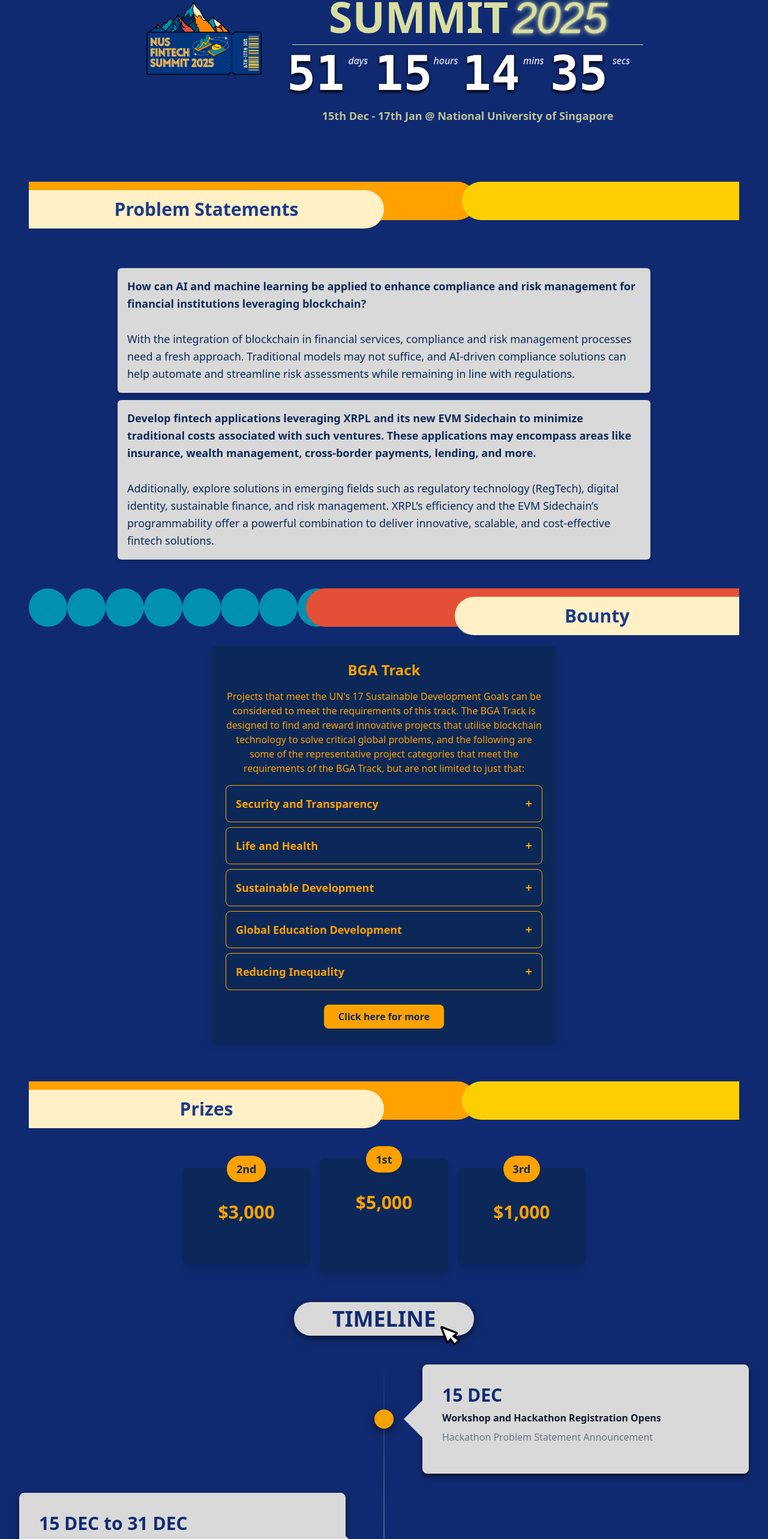
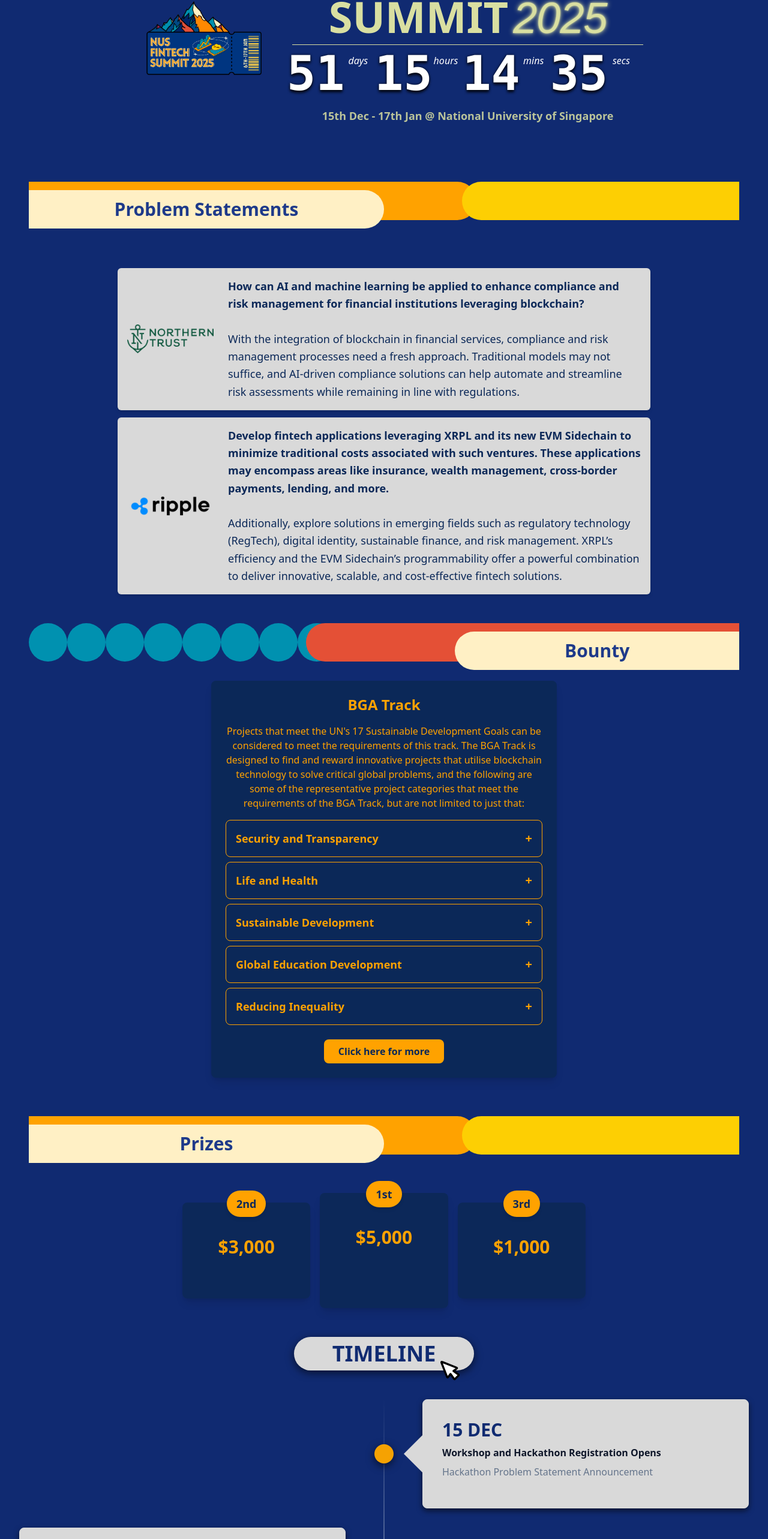
Before and after one commit to NUS-Fintech-Society/SD_Fintech_Summit_2025, a Next.js app: page / in a window 1280 px wide. Shown: the part 201-2767 px from the top of the page at 60% size. Built offline with nearby package versions, Linux system fonts and the light colour scheme.

Commit message:
fix: edit timeline and PS

```diff
--- a/src/components/home/ProblemStatement.tsx
+++ b/src/components/home/ProblemStatement.tsx
@@ -7,13 +7,27 @@
       <DoubleCapsuleBanner title="Problem Statements" />
       <div className="flex flex-col items-center justify-center space-y-3 w-full mt-12">
         {/* Stylish box for problem statements */}
-        <div className="bg-[#D9D9D9] w-full sm:w-10/12 lg:w-9/12 min-h-28 rounded-md p-4 text-lg leading-relaxed text-[#0B2858] shadow-md">
-          <strong>How can AI and machine learning be applied to enhance compliance and risk management for financial institutions leveraging blockchain?</strong><br /><br />
-          With the integration of blockchain in financial services, compliance and risk management processes need a fresh approach. Traditional models may not suffice, and AI-driven compliance solutions can help automate and streamline risk assessments while remaining in line with regulations.
+        <div className="bg-[#D9D9D9] w-full sm:w-10/12 lg:w-9/12 min-h-28 rounded-md p-4 text-lg leading-relaxed text-[#0B2858] shadow-md flex items-center space-x-6">
+          <img
+            src="/sponsors/Northern Trust.png"
+            alt="Northern Trust Logo"
+            className="w-36 h-36 object-contain" // Significantly increased size
+          />
+          <div>
+            <strong>How can AI and machine learning be applied to enhance compliance and risk management for financial institutions leveraging blockchain?</strong><br /><br />
+            With the integration of blockchain in financial services, compliance and risk management processes need a fresh approach. Traditional models may not suffice, and AI-driven compliance solutions can help automate and streamline risk assessments while remaining in line with regulations.
+          </div>
         </div>
-        <div className="bg-[#D9D9D9] w-full sm:w-10/12 lg:w-9/12 min-h-28 rounded-md p-4 text-lg leading-relaxed text-[#0B2858] shadow-md">
-          <strong>Develop fintech applications leveraging XRPL and its new EVM Sidechain to minimize traditional costs associated with such ventures. These applications may encompass areas like insurance, wealth management, cross-border payments, lending, and more.</strong><br /><br />
-          Additionally, explore solutions in emerging fields such as regulatory technology (RegTech), digital identity, sustainable finance, and risk management. XRPL’s efficiency and the EVM Sidechain’s programmability offer a powerful combination to deliver innovative, scalable, and cost-effective fintech solutions.
+        <div className="bg-[#D9D9D9] w-full sm:w-10/12 lg:w-9/12 min-h-28 rounded-md p-4 text-lg leading-relaxed text-[#0B2858] shadow-md flex items-center space-x-6">
+          <img
+            src="/sponsors/Ripple.png"
+            alt="Ripple Logo"
+            className="w-36 h-36 object-contain" // Significantly increased size
+          />
+          <div>
+            <strong>Develop fintech applications leveraging XRPL and its new EVM Sidechain to minimize traditional costs associated with such ventures. These applications may encompass areas like insurance, wealth management, cross-border payments, lending, and more.</strong><br /><br />
+            Additionally, explore solutions in emerging fields such as regulatory technology (RegTech), digital identity, sustainable finance, and risk management. XRPL’s efficiency and the EVM Sidechain’s programmability offer a powerful combination to deliver innovative, scalable, and cost-effective fintech solutions.
+          </div>
         </div>
       </div>
     </div>
--- a/src/components/home/Timeline.tsx
+++ b/src/components/home/Timeline.tsx
@@ -18,16 +18,9 @@
     link: "/",
   },
   {
-    title: "Hackathon Ideation",
-    description:
-      "• Participants start coding and ideation \n • Submission Deadline: 31 Dec 2024, 2359",
-    date: "15 DEC to 31 DEC",
-    link: "/",
-  },
-  {
     title: "Closing Date for Registration",
     description:
-      "Registration is no longer open",
+      "",
     date: "05 JAN",
     link: "/",
   },
@@ -40,27 +33,27 @@
   {
     title: "Closing Date for Submission",
     description:
-      "No more submissions will be considered",
+      "",
     date: "10 JAN",
     link: "/",
   },
   {
-    title: "Workshops",
+    title: "Physical Workshops",
     description:
       "",
-    date: "13 JAN to 15 JAN",
+    date: "13 JAN",
     link: "/",
   },
   {
-    title: "Hacker House: Preparation for Finalists",
+    title: "Online Workshops",
     description:
-      "• Finalists prepare for their final sprint",
+      "",
     date: "14 JAN to 16 JAN",
   },
   {
     title: "Finalist Demo Day (Physical)",
     description:
-      "• 0900 - 1200: Sponsoring companies set up booths. \n • 1200 - 1500: Finalist presentations to judges.",
+      "",
     date: "17 JAN",
   },
 ];
```
